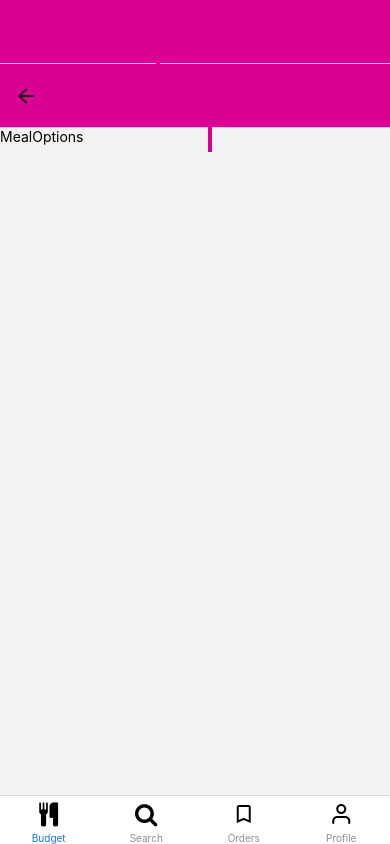
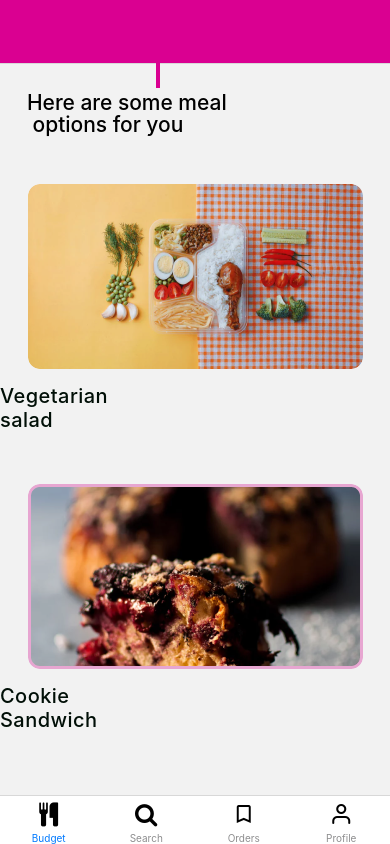
Before and after one commit to wisdomekpotu/savour-it, a React Native app: screen /MealOptions in a window 390 px wide. Built offline with nearby package versions, Linux system fonts and the light colour scheme.

Commit message:
chore: fixed new screens

```diff
--- a/App.js
+++ b/App.js
@@ -34,6 +34,7 @@ function Otherscreens() {
         name='MealOptions'
         component={MealOptions}
         options={{
+          headerShown: false,
           title: 'Savour it',
           headerTitleStyle: {
             color: 'white',
@@ -80,8 +81,16 @@ function Otherscreens() {
           headerStyle: { backgroundColor: '#DA0091' },
         }}
       />
-      <Stack.Screen name='OrderDetails' component={OrderDetails} />
-      <Stack.Screen name='Final' component={Final} />
+      <Stack.Screen
+        name='OrderDetails'
+        component={OrderDetails}
+        options={{ headerShown: false }}
+      />
+      <Stack.Screen
+        name='Final'
+        component={Final}
+        options={{ headerShown: false }}
+      />
       <Stack.Screen
         name='Avoiding'
         component={Avoiding}
--- a/screens/Curating.js
+++ b/screens/Curating.js
@@ -1,9 +1,9 @@
-import { StyleSheet, Text, View, Image } from 'react-native';
+import { StyleSheet, Text, View, Image, Pressable } from 'react-native';
 import { Ionicons } from '@expo/vector-icons';
 
 import React from 'react';
 
-export default function Curating() {
+export default function Curating({ navigation }) {
   return (
     <View
       style={{
@@ -11,9 +11,14 @@ export default function Curating() {
         backgroundColor: '#DA0091',
       }}
     >
-      <Image style={styles.logo} source={require('../assets/Group.png')} />
-      <Text style={styles.text}>Curating meal options for you...</Text>
-      <Image style={styles.img} source={require('../assets/Vector.png')} />
+      <Pressable
+        style={styles.press2}
+        onPress={() => navigation.navigate('MealOptions')}
+      >
+        {/* <Image style={styles.logo} source={require('../assets/Group.png')} /> */}
+        <Text style={styles.text}>Curating meal options {'\n'} for you...</Text>
+        <Image style={styles.img} source={require('../assets/Vector.png')} />
+      </Pressable>
     </View>
   );
 }
--- a/screens/HowLong.js
+++ b/screens/HowLong.js
@@ -9,11 +9,11 @@ export default function HowLong({ navigation }) {
 
       <View>
         <Pressable
-          style={styles.first_press}
+          style={styles.button}
           onPress={() => navigation.navigate('Curating')}
         >
           <Text style={styles.button_text}>
-            <Octicons name='clock' size={20} color='white' /> 5-15
+            <Octicons name='clock' size={20} color='white' /> 5-15 mins
           </Text>
         </Pressable>
       </View>
@@ -23,7 +23,7 @@ export default function HowLong({ navigation }) {
           onPress={() => navigation.navigate('Curating')}
         >
           <Text style={styles.button_text}>
-            <Octicons name='clock' size={20} color='white' /> 15-25
+            <Octicons name='clock' size={20} color='white' /> 15-25 mins
           </Text>
         </Pressable>
       </View>
@@ -33,7 +33,7 @@ export default function HowLong({ navigation }) {
           onPress={() => navigation.navigate('Curating')}
         >
           <Text style={styles.button_text}>
-            <Octicons name='clock' size={20} color='white' /> 25-30
+            <Octicons name='clock' size={20} color='white' /> 25-30 mins
           </Text>
         </Pressable>
       </View>
@@ -44,11 +44,11 @@ export default function HowLong({ navigation }) {
 const styles = StyleSheet.create({
   second_btn: {
     top: 81,
-    backgroundColor: '#E7A6D1',
   },
 
   third_btn: {
     top: 162,
+    backgroundColor: '#E7A6D1',
   },
 
   fourth_btn: {
@@ -61,7 +61,7 @@ const styles = StyleSheet.create({
     width: 273,
     height: 64,
     left: 60,
-    top: 98,
+    top: 48,
     fontfamily: 'Clash Display',
     fontStyle: 'normal',
     fontWeight: '600',
@@ -78,12 +78,13 @@ const styles = StyleSheet.create({
     paddingBottom: 20,
     paddingLeft: 50,
     paddingRight: 50,
+
     gap: 10,
     position: 'absolute',
-    width: 182,
+
     height: 64,
-    left: 105,
-    top: 307,
+    left: 95,
+    top: 240,
     backgroundColor: '#E7A6D1',
     borderRadius: 80,
   },
@@ -105,8 +106,6 @@ const styles = StyleSheet.create({
     borderRadius: 80,
   },
   button_text: {
-    width: 82,
-    height: 24,
     fontStyle: 'normal',
     fontWeight: '800',
     fontSize: 20,
--- a/screens/MealOptions.js
+++ b/screens/MealOptions.js
@@ -1,12 +1,82 @@
-import { StyleSheet, Text, View } from 'react-native';
+import { Pressable, StyleSheet, Text, View, Image } from 'react-native';
 import React from 'react';
 
-export default function MealOptions() {
+export default function MealOptions({ navigation }) {
   return (
     <View>
-      <Text>MealOptions</Text>
+      <Pressable
+        style={styles.press2}
+        onPress={() => navigation.navigate('Final')}
+      >
+        <Text style={styles.text}>
+          Here are some meal {'\n'} options for you
+        </Text>
+        <Image style={styles.img1} source={require('../assets/BG1.png')} />
+        <Text style={styles.title}>Vegetarian salad</Text>
+        {/* <Text>MealOptions</Text>
+        <Text>MealOptions</Text> */}
+        <Image style={styles.img2} source={require('../assets/BG2.png')} />
+        <Text style={styles.title2}>Cookie Sandwich</Text>
+        {/* <Text>MealOptions</Text>
+        <Text>MealOptions</Text>  */}
+      </Pressable>
     </View>
   );
 }
 
-const styles = StyleSheet.create({});
+const styles = StyleSheet.create({
+  title: {
+    position: 'absolute',
+    height: 24,
+    right: 230,
+    fontStyle: 'normal',
+    fontWeight: '500',
+    top: 320,
+    fontSize: 20,
+    lineHeight: 24,
+    letterSpacing: 0.444444,
+    color: '#010F07',
+  },
+  title2: {
+    position: 'absolute',
+    height: 24,
+    right: 230,
+    fontStyle: 'normal',
+    fontWeight: '500',
+    top: 620,
+    fontSize: 20,
+    lineHeight: 24,
+    letterSpacing: 0.444444,
+    color: '#010F07',
+  },
+  img1: {
+    position: 'absolute',
+
+    left: 28,
+    right: 0,
+    top: 120,
+    bottom: 34.4,
+    borderRadius: 12,
+  },
+  img2: {
+    position: 'absolute',
+    left: 28,
+    right: 0,
+    top: 420,
+    bottom: 34.4,
+    borderRadius: 12,
+  },
+  text: {
+    position: 'absolute',
+    width: 245,
+    height: 40,
+    left: 27,
+    top: 28,
+    fontStyle: 'normal',
+    fontWeight: '500',
+    fontSize: 21,
+    lineHeight: 22,
+    letterSpacing: -0.03,
+    color: '#000000',
+  },
+});
```
Also changed, not shown: assets/BG1.png (added), assets/BG2.png (added).
